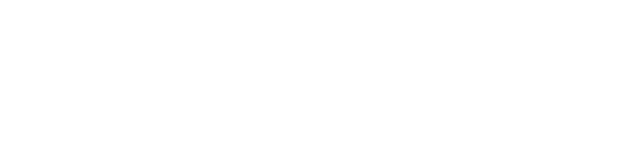
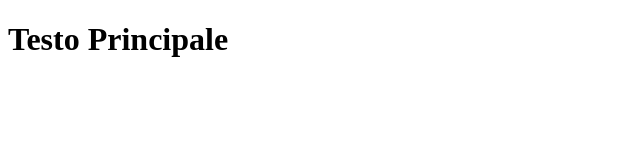
Before and after one commit to anto-iorfida/test-boolean, a plain HTML site: page index.html in a window 1280 px wide. Shown: the whole page, without its empty margins (0-640 px from the left). Drawn offline with Linux system fonts and the light colour scheme.

Commit message:
add text

```diff
--- a/index.html
+++ b/index.html
@@ -6,6 +6,7 @@
     <title>Document</title>
 </head>
 <body>
+    <h1>Testo Principale</h1>
 
 </body>
 </html>
```
